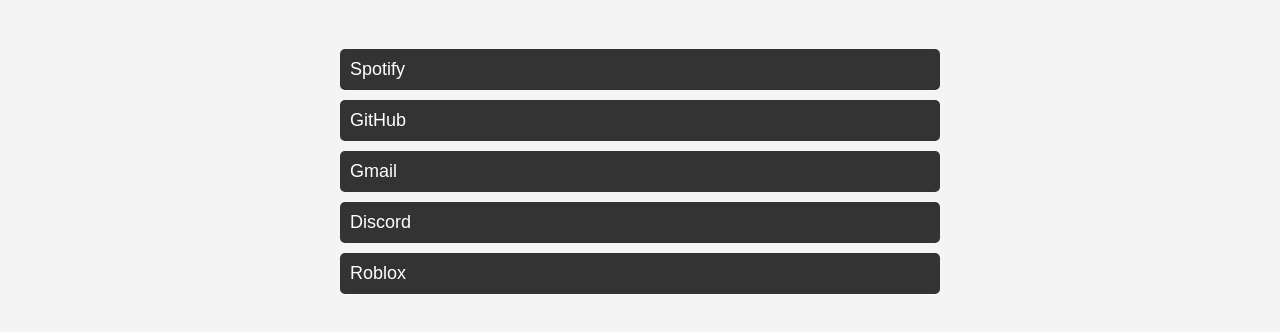
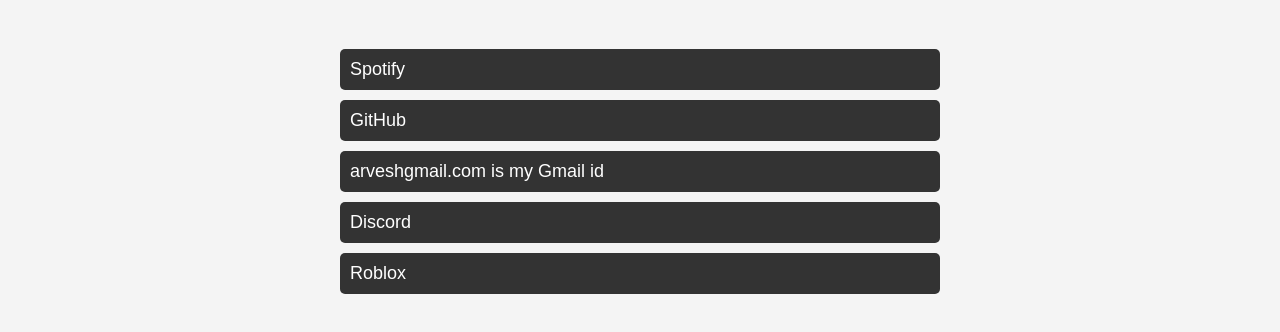
Before and after one commit to sarvesh8868/sarvesh8868.github.io, a plain HTML site: page sarvesh8868.html in a window 1280 px wide. Shown: the part 78-410 px from the top of the page. Drawn offline with Linux system fonts and the light colour scheme.

Commit message:
Add files via upload

```diff
--- a/sarvesh8868.html
+++ b/sarvesh8868.html
@@ -49,7 +49,7 @@
 <div class="links">
     <a href="https://open.spotify.com/user/31lhotc5ds7qqmeckkymbrtnj5cq" target="_blank">Spotify</a>
     <a href="https://github.com/sarvesh8868" target="_blank">GitHub</a>
-    <a href="sarvesh8868@gmail.com">Gmail</a>
+    <a href="">arveshgmail.com is my Gmail id</a>
     <a href="https://discord.gg/5Mu3WmkCBq" target="_blank">Discord</a>
     <a href="https://www.roblox.com/users/4576327896/profile" target="_blank">Roblox</a>
 </div>
```
